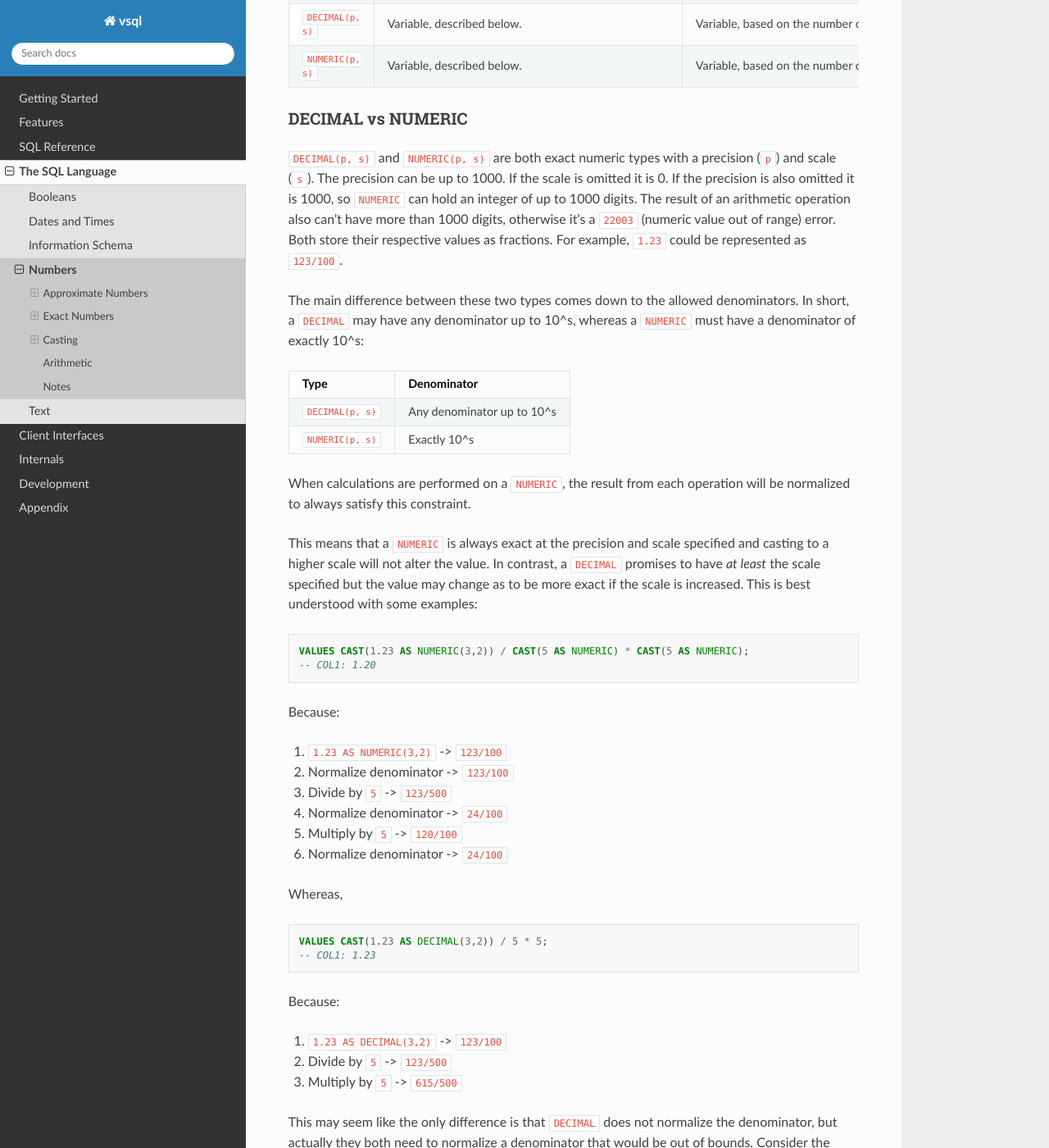
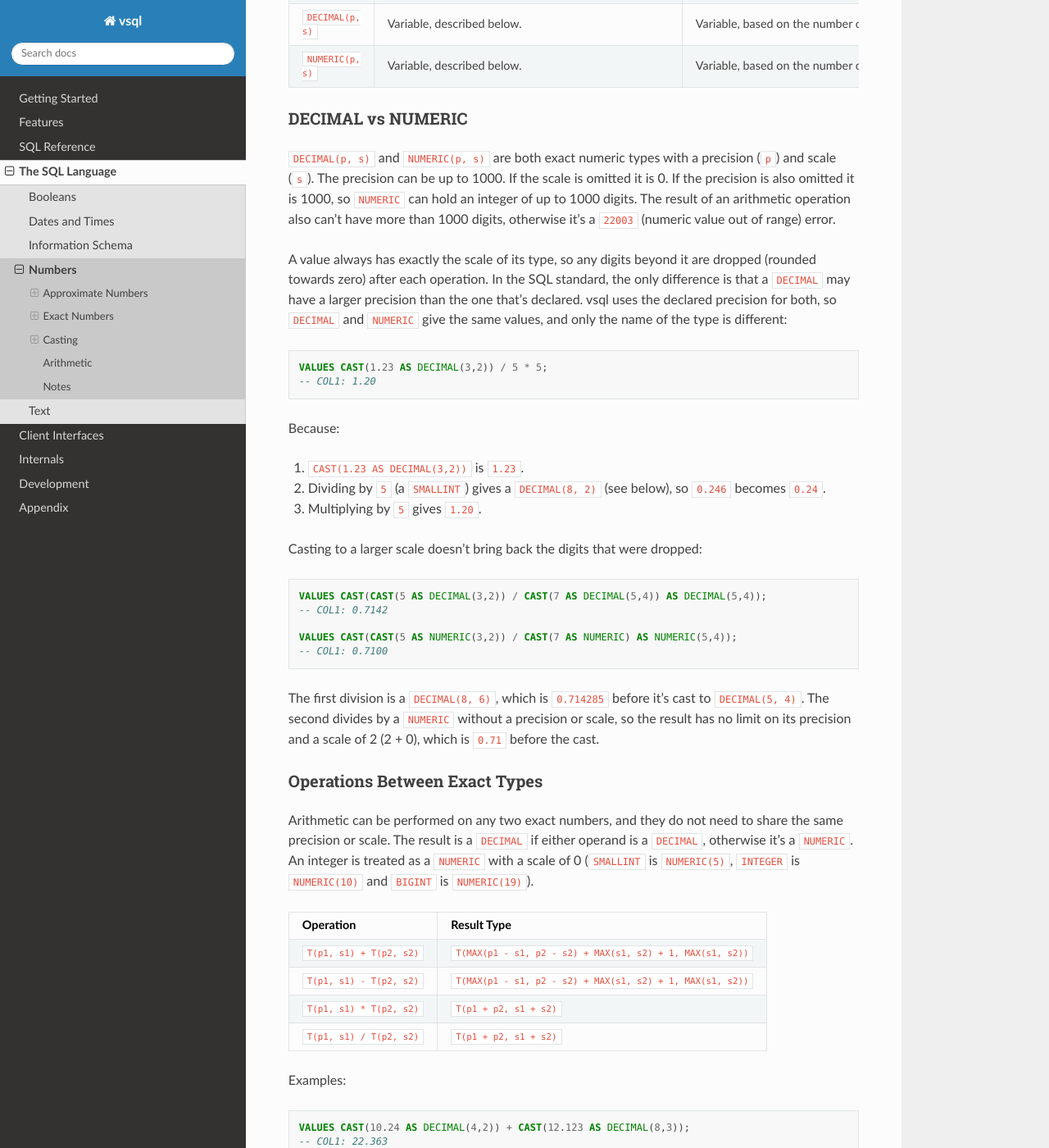
Before and after one commit to elliotchance/vsql, a Sphinx documentation site: the page built from docs/numbers.rst, in a window 1280 px wide and 1400 px high, scrolled down 4086 px. Shown: the whole window at 82% size. Built offline with Sphinx 7.4.7 and the Read the Docs theme 3.1.0, drawn with Linux system fonts in a browser that asks for light colours; some of the changed text lies outside the part shown.

Commit message:
language: Keep DECIMAL values to the scale of their type
A DECIMAL kept the exact fraction of an operation and only rounded it when it
needed more digits, so CAST(1.23 AS DECIMAL(3,2)) / 5 * 5 was 1.23. The scale
of a DECIMAL is fixed though (6.1 Syntax Rule 27): a DECIMAL(3, 2) value is a
multiple of 0.01. It's now rounded towards zero after every operation, the
same as NUMERIC, so the example is 1.20.

Co-Authored-By: Claude Opus 5.5 <noreply@anthropic.com>

```diff
--- a/docs/numbers.rst
+++ b/docs/numbers.rst
@@ -214,103 +214,40 @@ precision (``p``) and scale (``s``). The precision can be up to 1000. If the
 scale is omitted it is 0. If the precision is also omitted it is 1000, so
 ``NUMERIC`` can hold an integer of up to 1000 digits. The result of an
 arithmetic operation also can't have more than 1000 digits, otherwise it's a
-``22003`` (numeric value out of range) error. Both store their respective values
-as fractions. For example, ``1.23`` could be represented as ``123/100``.
+``22003`` (numeric value out of range) error.
 
-The main difference between these two types comes down to the allowed
-denominators. In short, a ``DECIMAL`` may have any denominator up to 10^s,
-whereas a ``NUMERIC`` must have a denominator of exactly 10^s:
-
-.. list-table::
-  :header-rows: 1
-
-  * - Type
-    - Denominator
-
-  * - ``DECIMAL(p, s)``
-    - Any denominator up to 10^s
-
-  * - ``NUMERIC(p, s)``
-    - Exactly 10^s
-
-When calculations are performed on a ``NUMERIC``, the result from each operation
-will be normalized to always satisfy this constraint.
-
-This means that a ``NUMERIC`` is always exact at the precision and scale
-specified and casting to a higher scale will not alter the value. In
-contrast, a ``DECIMAL`` promises to have *at least* the scale specified but
-the value may change as to be more exact if the scale is increased. This is
-best understood with some examples:
+A value always has exactly the scale of its type, so any digits beyond it are
+dropped (rounded towards zero) after each operation. In the SQL standard, the
+only difference is that a ``DECIMAL`` may have a larger precision than the one
+that's declared. vsql uses the declared precision for both, so ``DECIMAL`` and
+``NUMERIC`` give the same values, and only the name of the type is different:
 
 .. code-block:: sql
 
-   VALUES CAST(1.23 AS NUMERIC(3,2)) / CAST(5 AS NUMERIC) * CAST(5 AS NUMERIC);
+   VALUES CAST(1.23 AS DECIMAL(3,2)) / 5 * 5;
    -- COL1: 1.20
 
 Because:
 
-1. ``1.23 AS NUMERIC(3,2)`` -> ``123/100``
-2. Normalize denominator -> ``123/100``
-3. Divide by ``5`` -> ``123/500``
-4. Normalize denominator -> ``24/100``
-5. Multiply by ``5`` -> ``120/100``
-6. Normalize denominator -> ``24/100``
+1. ``CAST(1.23 AS DECIMAL(3,2))`` is ``1.23``.
+2. Dividing by ``5`` (a ``SMALLINT``) gives a ``DECIMAL(8, 2)`` (see below), so
+   ``0.246`` becomes ``0.24``.
+3. Multiplying by ``5`` gives ``1.20``.
 
-Whereas,
-
-.. code-block:: sql
-
-  VALUES CAST(1.23 AS DECIMAL(3,2)) / 5 * 5;
-  -- COL1: 1.23
-
-Because:
-
-1. ``1.23 AS DECIMAL(3,2)`` -> ``123/100``
-2. Divide by ``5`` -> ``123/500``
-3. Multiply by ``5`` -> ``615/500``
-
-This may seem like the only difference is that ``DECIMAL`` does not normalize
-the denominator, but actually they both need to normalize a denominator that
-would be out of bounds. Consider the example:
-
-.. code-block:: sql
-
-   VALUES CAST(1.23 AS DECIMAL(3,2)) / 11;
-   -- COL1: 0.11
-
-1. ``1.23 AS DECIMAL(3,2)`` -> ``123/100``
-2. Divide by ``11`` -> ``123/1100``
-3. Denominator is out of bounds as it cannot be larger than 100. Highest
-   precision equivalent would be -> ``11/100``
-
-This is the same process and result as the equivalent ``NUMERIC`` operation.
-Casting to a higher scale might result in a different value for ``DECIMAL``
-values, for example:
+Casting to a larger scale doesn't bring back the digits that were dropped:
 
 .. code-block:: sql
 
    VALUES CAST(CAST(5 AS DECIMAL(3,2)) / CAST(7 AS DECIMAL(5,4)) AS DECIMAL(5,4));
    -- COL1: 0.7142
 
-Because:
-
-1. ``5 AS DECIMAL(3,2)`` -> ``5/1``
-2. Divide by ``7`` -> ``5/7``
-3. Cast to ``DECIMAL(5,4)`` -> ``5/7``
-4. Formatted result based on a scale of 4 -> ``0.7142``
-
-.. code-block:: sql
-
    VALUES CAST(CAST(5 AS NUMERIC(3,2)) / CAST(7 AS NUMERIC) AS NUMERIC(5,4));
    -- COL1: 0.7100
 
-Because:
-
-1. ``5 AS NUMERIC(3,2)`` -> ``500/100``
-2. Divide by ``7`` -> ``500/700``
-3. Normalize denominator -> ``71/100``
-4. Cast to ``NUMERIC(5,4)`` -> ``7100/10000``
-5. Formatted result based on a scale of 4 -> ``0.7100``
+The first division is a ``DECIMAL(8, 6)``, which is ``0.714285`` before it's
+cast to ``DECIMAL(5, 4)``. The second divides by a ``NUMERIC`` without a
+precision or scale, so the result has no limit on its precision and a scale of
+2 (2 + 0), which is ``0.71`` before the cast.
 
 Operations Between Exact Types
 ^^^^^^^^^^^^^^^^^^^^^^^^^^^^^^
```
Also changed, not shown: docs/file-format.rst (+6 -4 lines), 4 other files.
